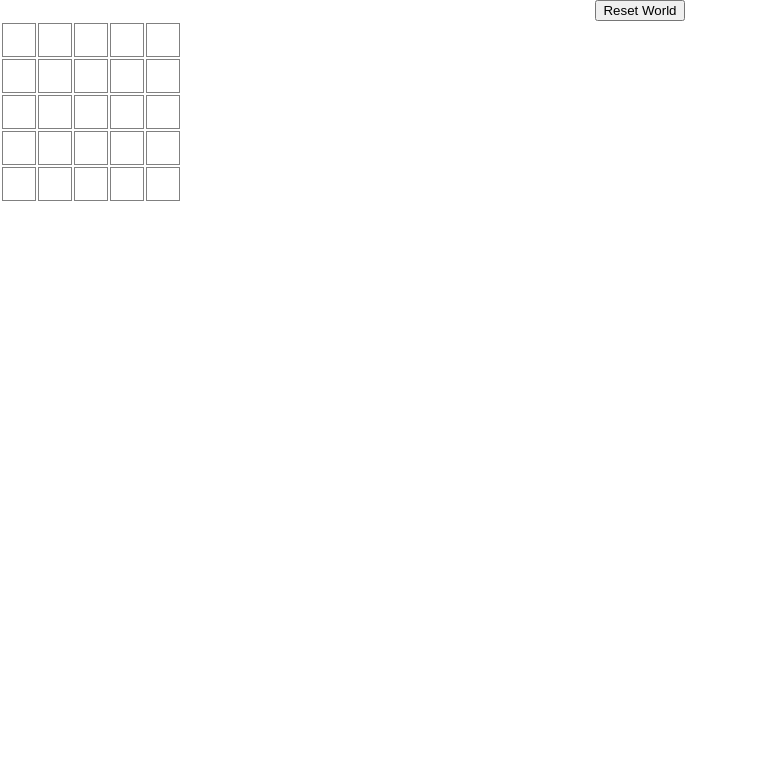
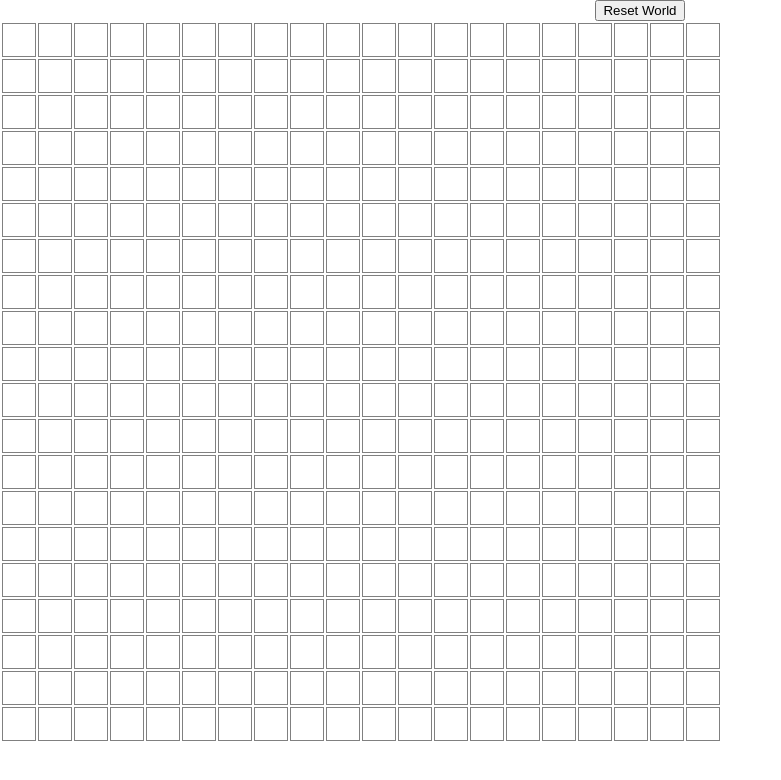
Before and after one commit to jwworth/conway, a React (Create React App) app: page / in a window 1280 px wide. Shown: the top 780 px of the page, without its empty margins (0-781 px from the left). Built offline with nearby package versions, Linux system fonts and the light colour scheme.

Commit message:
Implement first rule

```diff
--- a/src/App.js
+++ b/src/App.js
@@ -6,34 +6,77 @@ class App extends Component {
     super(props);
 
     this.state = {
-      sideLength: 5,
-      dataModel: this.randomWorld(5),
+      sideLength: 20,
+      dataModel: this.randomWorld(20),
     };
   }
 
   componentDidMount() {
-    setInterval(this.tick, 1000);
+    setInterval(this.advanceState, 2000);
   }
 
-  tick = () => {
-    this.advanceState();
+  advanceState = () => {
+    const dataModel = this.state.dataModel.map((row, rowIndex) =>
+      row.map((cell, cellIndex) => {
+        if (cell === 1) {
+          const score = this.neighborScore(rowIndex, cellIndex);
+          if (score < 2) {
+            return 0;
+          } else {
+            return 1;
+          }
+        }
+      })
+    );
+
+    this.setState({ dataModel });
   };
 
-  advanceState = () => {
-    const dataModel = this.state.dataModel.map((cell, i) => {
-      return 0;
-    });
+  neighborScore = (rowIndex, cellIndex) => {
+    const rightNeighbor = [rowIndex, cellIndex + 1];
+    const leftNeighbor = [rowIndex, cellIndex - 1];
 
-    this.setState({ dataModel });
+    const topNeighbor = [rowIndex - 1, cellIndex];
+    const topLeftNeighbor = [rowIndex - 1, cellIndex - 1];
+    const topRightNeighbor = [rowIndex - 1, cellIndex + 1];
+
+    const bottomNeighbor = [rowIndex + 1, cellIndex];
+    const bottomLeftNeighbor = [rowIndex + 1, cellIndex - 1];
+    const bottomRightNeighbor = [rowIndex + 1, cellIndex + 1];
+
+    const positions = [
+      rightNeighbor,
+      leftNeighbor,
+      topNeighbor,
+      topLeftNeighbor,
+      topRightNeighbor,
+      bottomNeighbor,
+      bottomLeftNeighbor,
+      bottomRightNeighbor,
+    ];
+
+    const score = positions
+      .map(position => {
+        let count;
+        if (this.state.dataModel[position[0]]) {
+          count = this.state.dataModel[position[0]][position[1]] || 0;
+        } else {
+          count = 0;
+        }
+
+        return count;
+      })
+      .reduce((a, b) => a + b, 0);
+    return score;
   };
 
   randomWorld = sideLength => {
     let world = [];
     for (var i = 0; i < sideLength ** 2; i++) {
-      const sentience = Math.random() < 0.07 ? 1 : 0;
+      const sentience = Math.random() < 0.1 ? 1 : 0;
       world.push(sentience);
     }
-    return world;
+    return this.chunk(world, 20);
   };
 
   randomizeWorld = () => {
@@ -58,13 +101,10 @@ class App extends Component {
         <button onClick={() => this.randomizeWorld()}>Reset World</button>
         <table>
           <tbody>
-            {this.chunk(
-              this.state.dataModel,
-              this.state.sideLength
-            ).map((row, i) => (
+            {this.state.dataModel.map((row, i) => (
               <Row
                 row={row}
-                key={i + this.joinRow(row)}
+                key={this.joinRow(row) + i}
                 joinRow={this.joinRow}
               />
             ))}
```
